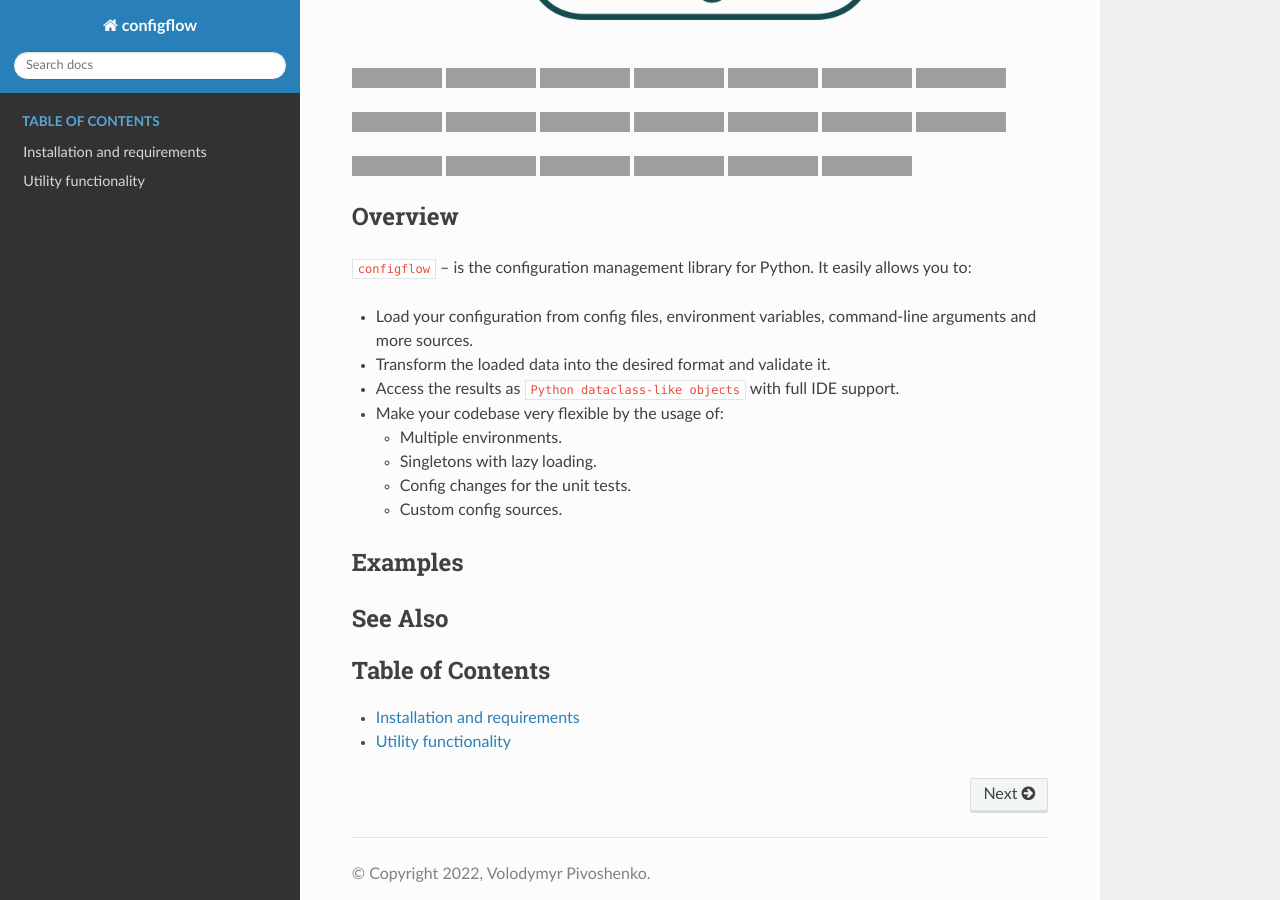
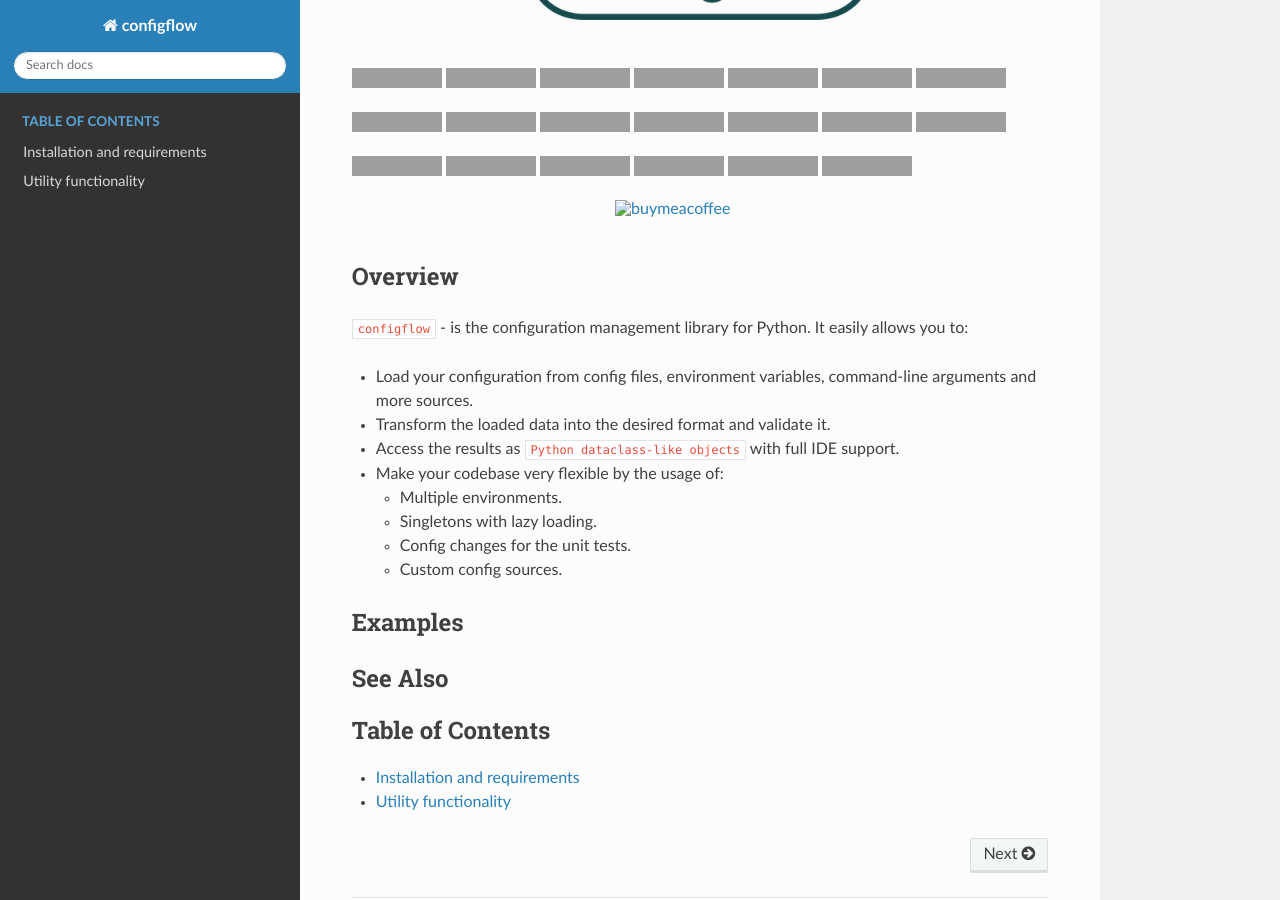
Before and after one commit to volopivoshenko/configflow, a Sphinx documentation site: the page built from docs/index.rst, in a window 1280 px wide and 900 px high, scrolled down 652 px, cut to the strip 0-900 px from the top of the window. Built offline with Sphinx 7.4.7 and the Read the Docs theme 2.0.0, drawn with Linux system fonts in a browser that asks for light colours; grey boxes are pictures that could not be loaded.

Commit message:
docs: add "Buy Me a Coffee" badge

```diff
--- a/docs/index.rst
+++ b/docs/index.rst
@@ -66,11 +66,17 @@
 .. image:: https://img.shields.io/github/last-commit/volodymyrPivoshenko/configflow.svg
     :target: https://github.com/volodymyrPivoshenko/configflow/commits/main
     :alt: commits
+.. image:: https://cdn.buymeacoffee.com/buttons/v2/default-blue.png
+    :target: https://www.buymeacoffee.com/volo.pivoshenko
+    :alt: buymeacoffee
+    :width: 170
+    :height: 60
+    :align: center
 
 Overview
 ========
 
-``configflow`` – is the configuration management library for Python. It easily allows you to:
+``configflow`` - is the configuration management library for Python. It easily allows you to:
 
 - Load your configuration from config files, environment variables, command-line arguments and more sources.
 - Transform the loaded data into the desired format and validate it.
```
